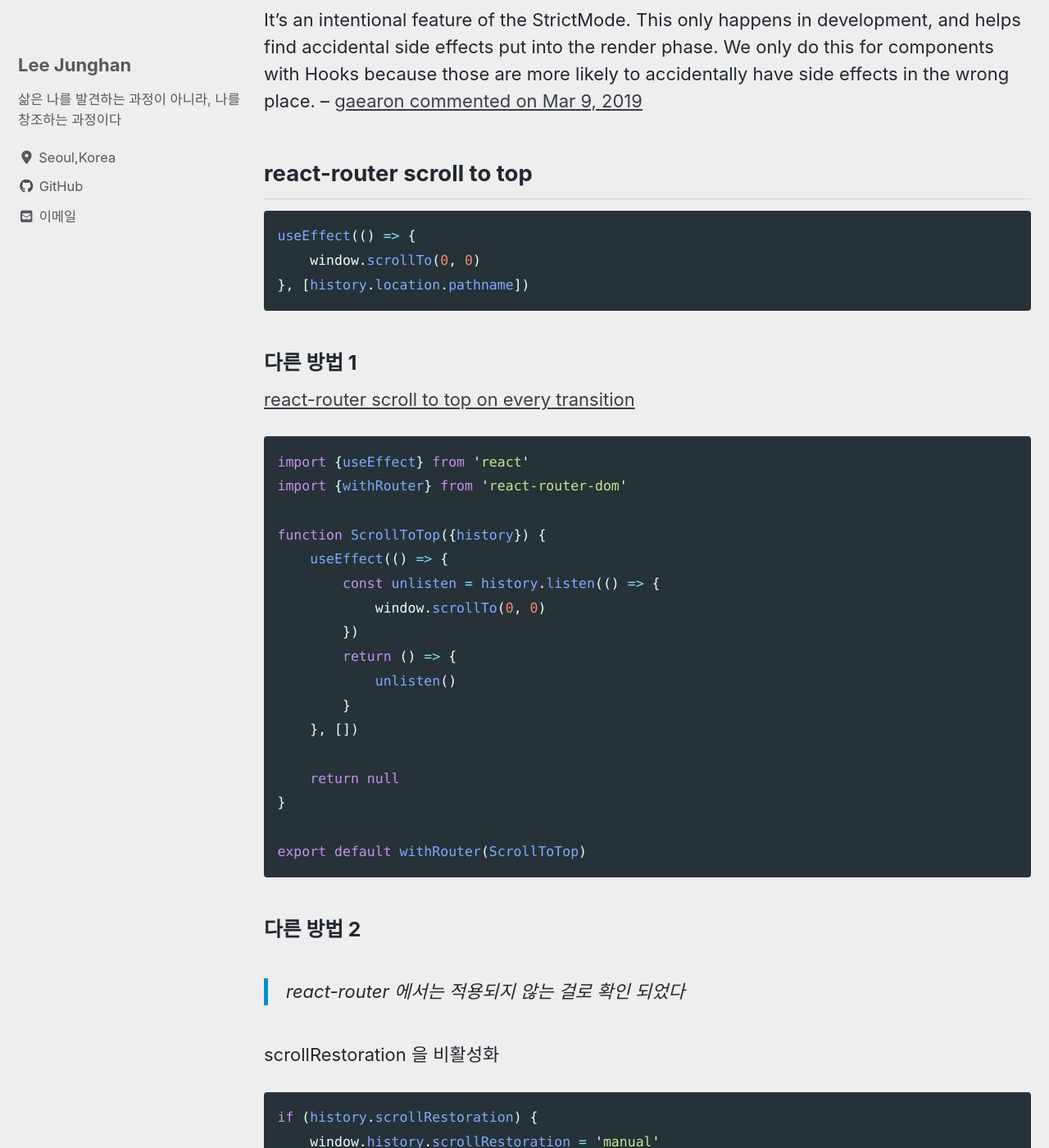
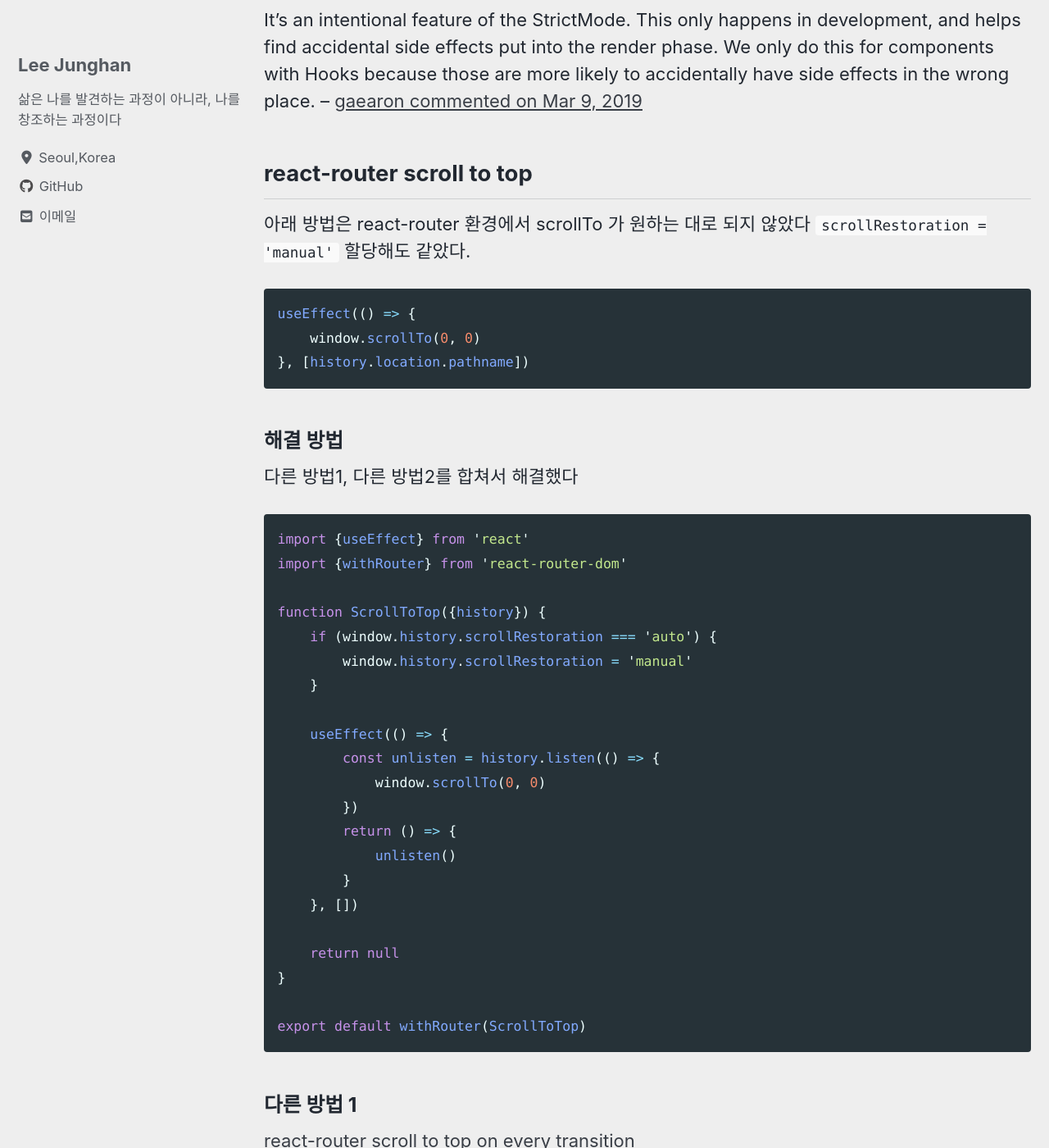
Before and after one commit to toyjhlee/toyjhlee.github.com, a Jekyll site: the page built from _posts/2020/12/2020-12-21-react-issue.md, in a window 1280 px wide and 1400 px high, scrolled down 699 px. Shown: the whole window at 82% size. Built offline with Jekyll 4.4.1, drawn with Linux system fonts in a browser that asks for light colours; cached includes are drawn as plain includes; nearby versions of some CDN libraries.

Commit message:
Add scrollTo issue in react-issue

````diff
--- a/_posts/2020/12/2020-12-21-react-issue.md
+++ b/_posts/2020/12/2020-12-21-react-issue.md
@@ -17,10 +17,40 @@ It's an intentional feature of the StrictMode. This only happens in development,
 
 ## react-router scroll to top
 
+아래 방법은 react-router 환경에서 scrollTo 가 원하는 대로 되지 않았다 `scrollRestoration = 'manual'` 할당해도 같았다.
+
 ```jsx
 useEffect(() => {
     window.scrollTo(0, 0)
 }, [history.location.pathname])
+```
+
+### 해결 방법
+
+다른 방법1, 다른 방법2를 합쳐서 해결했다
+
+```jsx
+import {useEffect} from 'react'
+import {withRouter} from 'react-router-dom'
+
+function ScrollToTop({history}) {
+    if (window.history.scrollRestoration === 'auto') {
+        window.history.scrollRestoration = 'manual'
+    }
+
+    useEffect(() => {
+        const unlisten = history.listen(() => {
+            window.scrollTo(0, 0)
+        })
+        return () => {
+            unlisten()
+        }
+    }, [])
+
+    return null
+}
+
+export default withRouter(ScrollToTop)
 ```
 
 ### 다른 방법 1
````
Also changed, not shown: other parts of _posts/2020/12/2020-12-21-react-issue.md (+1 -1 lines).
